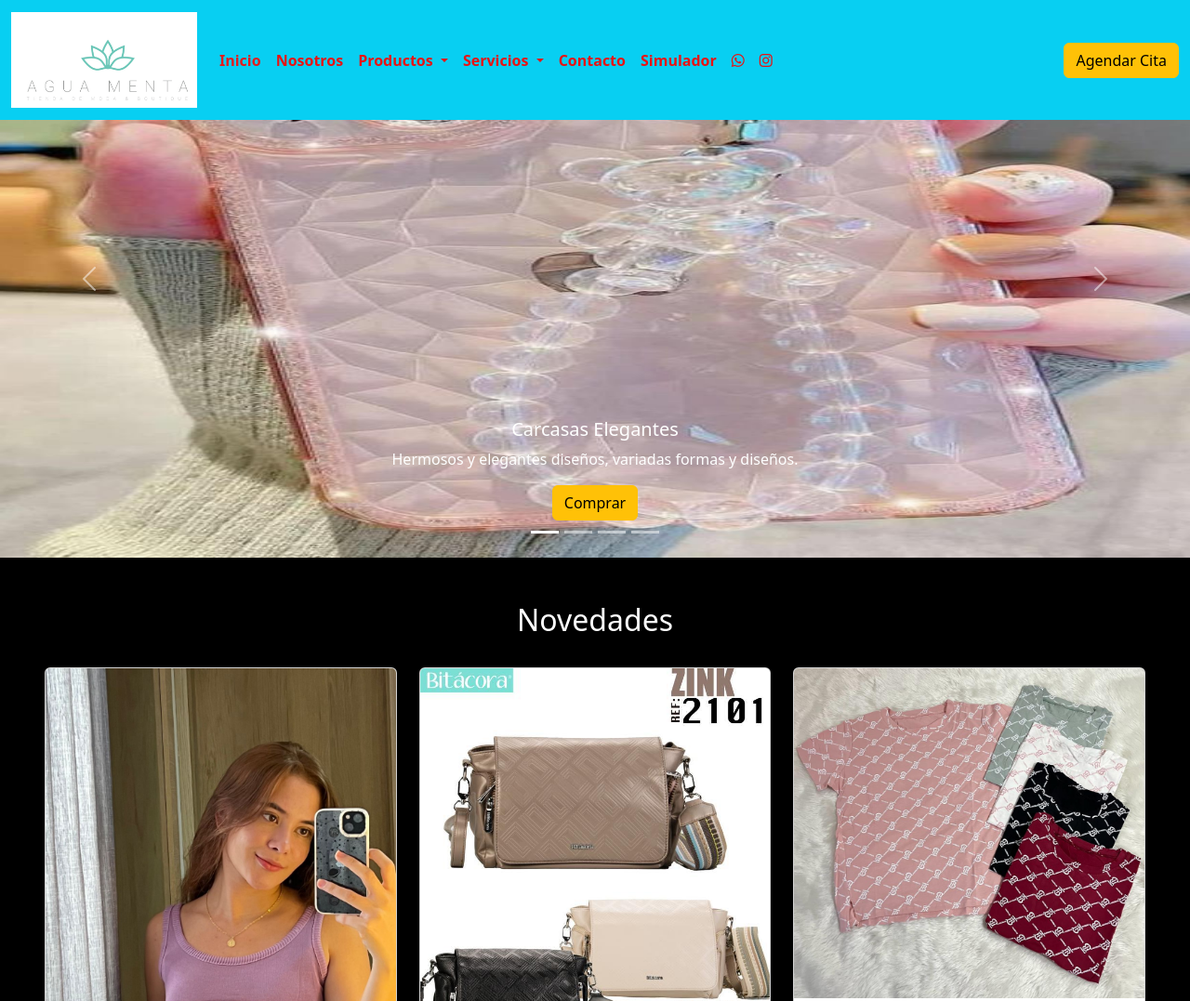
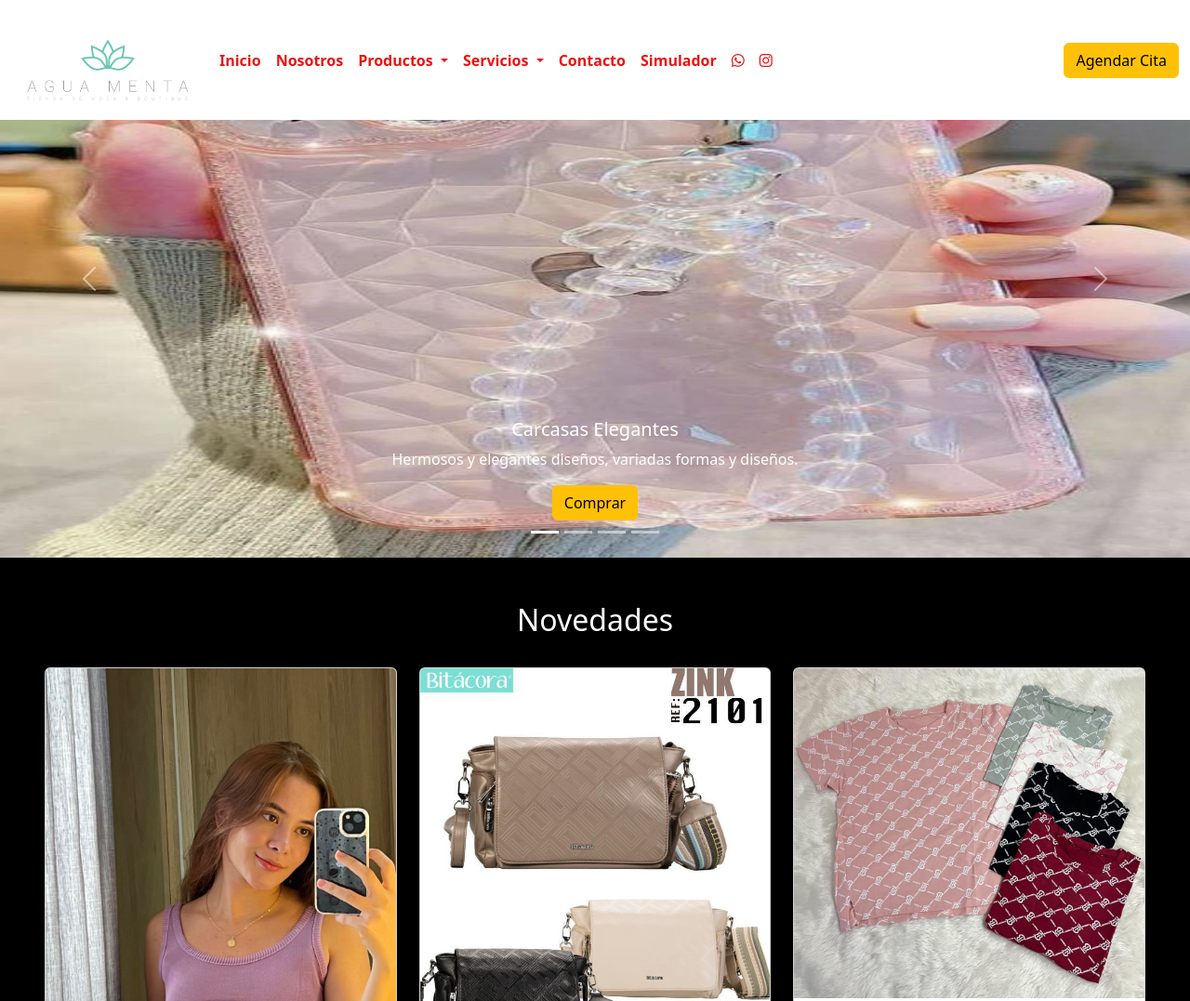
Before and after one commit to norelytorres/PROY-FINAL, a plain HTML site: page index.html in a window 1280 px wide. Shown: the top 1077 px of the page at 93% size. Drawn offline with nearby package versions, Linux system fonts and the light colour scheme.

Commit message:
3/10/2023

```diff
--- a/css/style.css
+++ b/css/style.css
@@ -1,5 +1,5 @@
 :root{
-    --encabezado:hwb(189 3% 5%);
+    --encabezado:hwb(0 100% 0%);
     --enlace:#e91313;
 }
 
```
